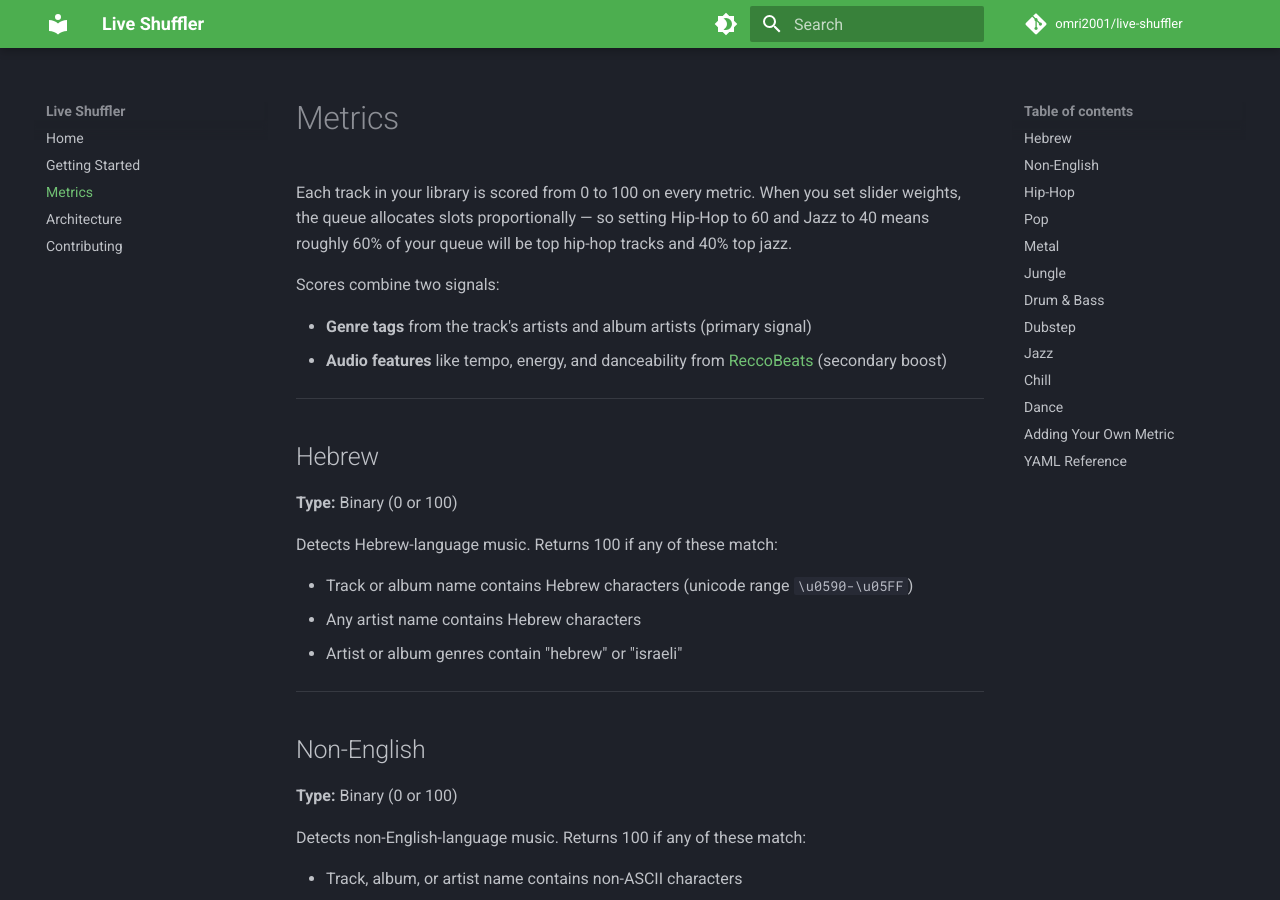
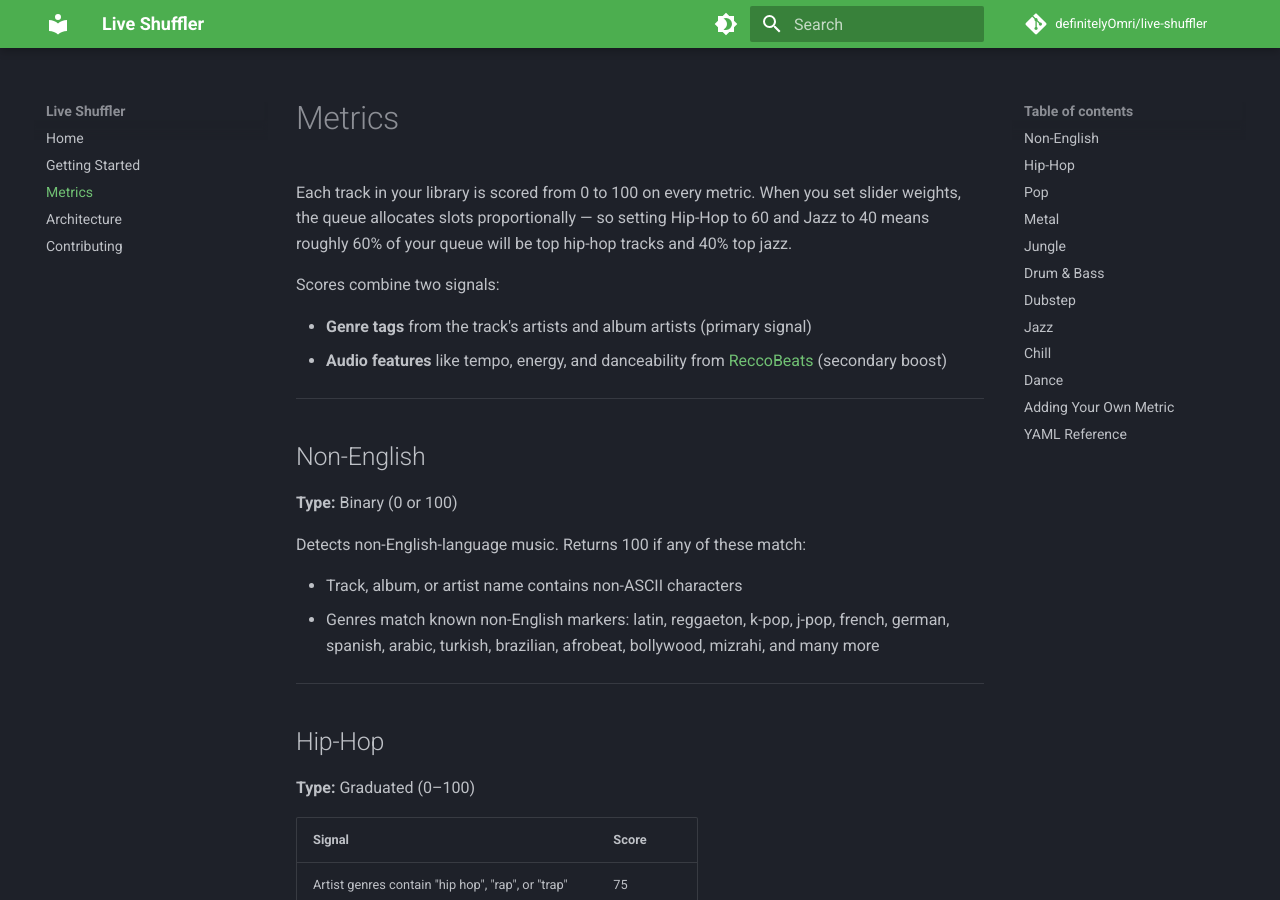
Before and after one commit to omri2001/live-shuffler, an MkDocs documentation site: the page built from docs/metrics.md, in a window 1280 px wide and 900 px high. Built offline with MkDocs 1.6.1 and Material for MkDocs 9.7.7, drawn with Linux system fonts in a browser that asks for light colours; comment, search, counter and statistics services are not loaded.

Commit message:
docs: serve mkdocs

```diff
--- a/docs/metrics.md
+++ b/docs/metrics.md
@@ -9,17 +9,6 @@ Scores combine two signals:
 
 ---
 
-## Hebrew
-
-**Type:** Binary (0 or 100)
-
-Detects Hebrew-language music. Returns 100 if any of these match:
-
-- Track or album name contains Hebrew characters (unicode range `\u0590-\u05FF`)
-- Any artist name contains Hebrew characters
-- Artist or album genres contain "hebrew" or "israeli"
-
----
 
 ## Non-English
 
--- a/mkdocs.yml
+++ b/mkdocs.yml
@@ -1,8 +1,8 @@
 site_name: Live Shuffler
 site_description: Spotify-powered intelligent shuffle based on audio metrics
 site_author: Omri Assa
-repo_url: https://github.com/omri2001/live-shuffler
-repo_name: omri2001/live-shuffler
+repo_url: https://github.com/definitelyOmri/live-shuffler
+repo_name: definitelyOmri/live-shuffler
 
 theme:
   name: material
```
Also changed, not shown: README.md (+1 -1 lines), docs/getting-started.md (+1 -1 lines), docs/index.md (+1 -1 lines).
